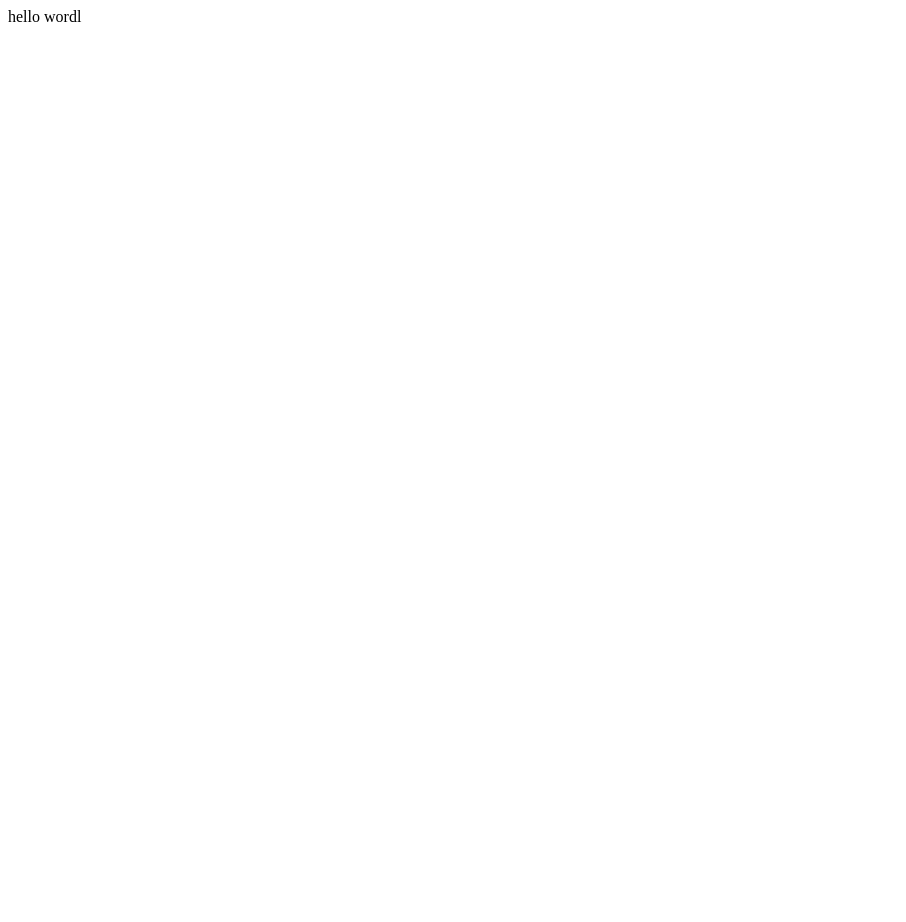
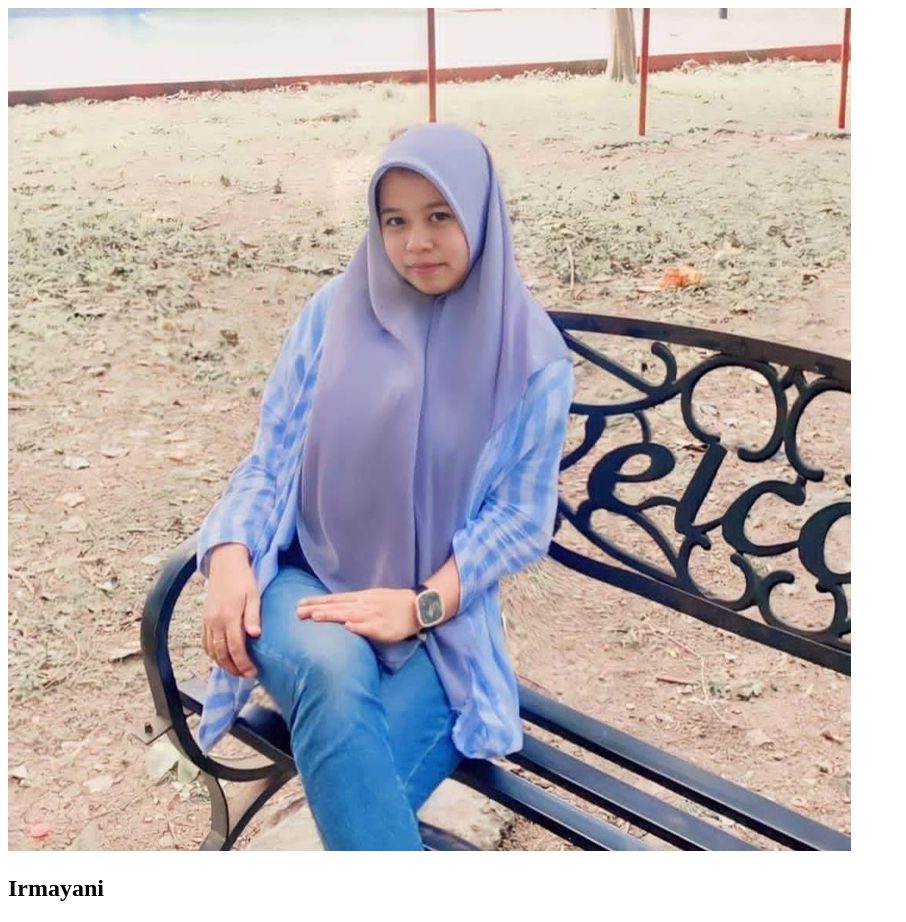
Before and after one commit to Ayy4/tugas_3kakas_irmayani, a plain HTML site: page index.html in a window 1280 px wide. Shown: the whole page, without its empty margins (0-906 px from the left). Before the commit the page ends 800 px from the top, so only its background shows below. Drawn offline with Linux system fonts and the light colour scheme.

Commit message:
“Changed Hello world with img and h2 to display simple profile data. Image file added in the folder images and used as resource in the img element in index.html file

```diff
--- a/index.html
+++ b/index.html
@@ -6,6 +6,9 @@
     <title>Document</title>
 </head>
 <body>
-    hello wordl
+    <div>
+    <img  src="img/349222200_3425185141142701_1745896532147457101_n.jpg">
+<h2>Irmayani</h2>
+</div>
 </body>
 </html>
```
Also changed, not shown: img/349222200_3425185141142701_1745896532147457101_n.jpg (added).
